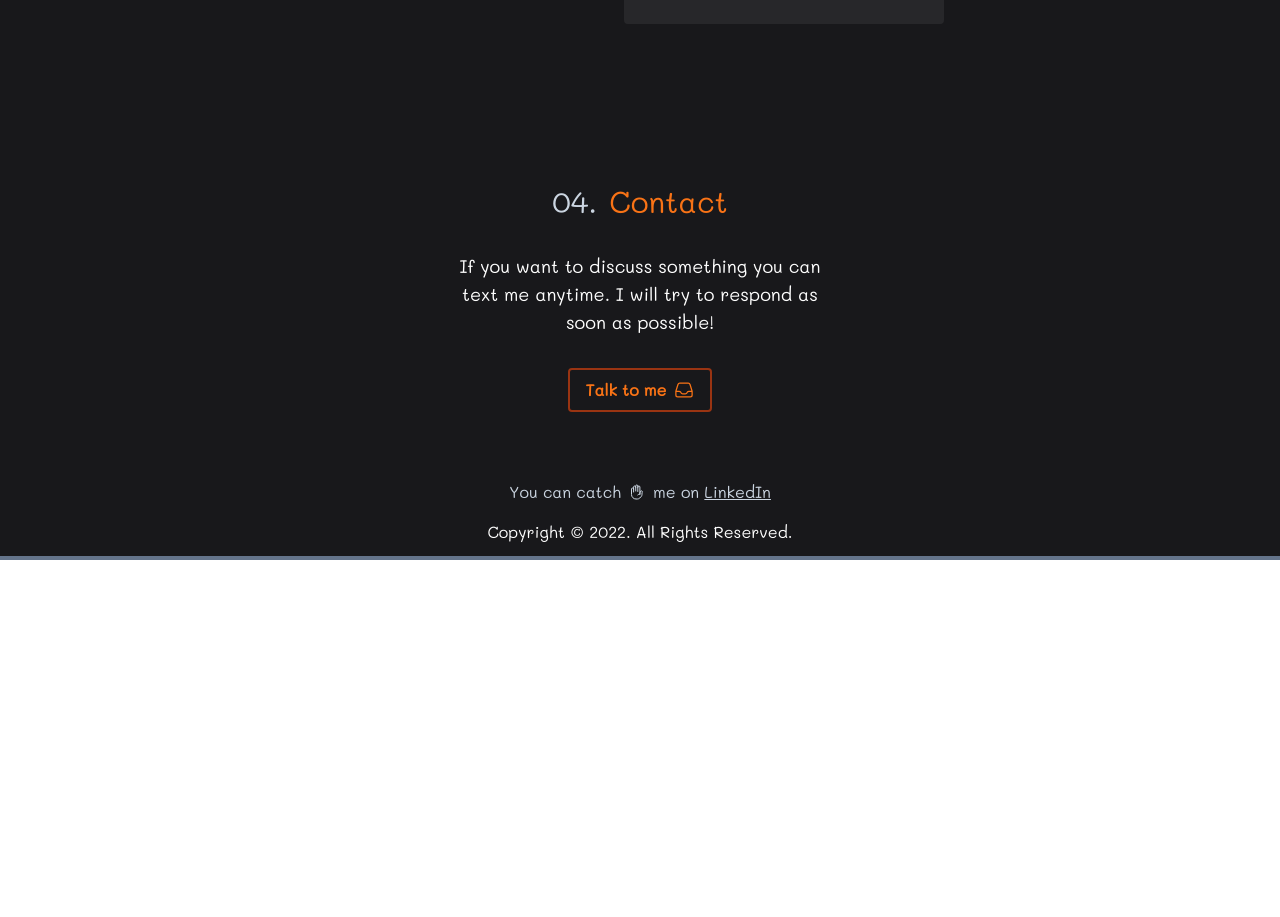
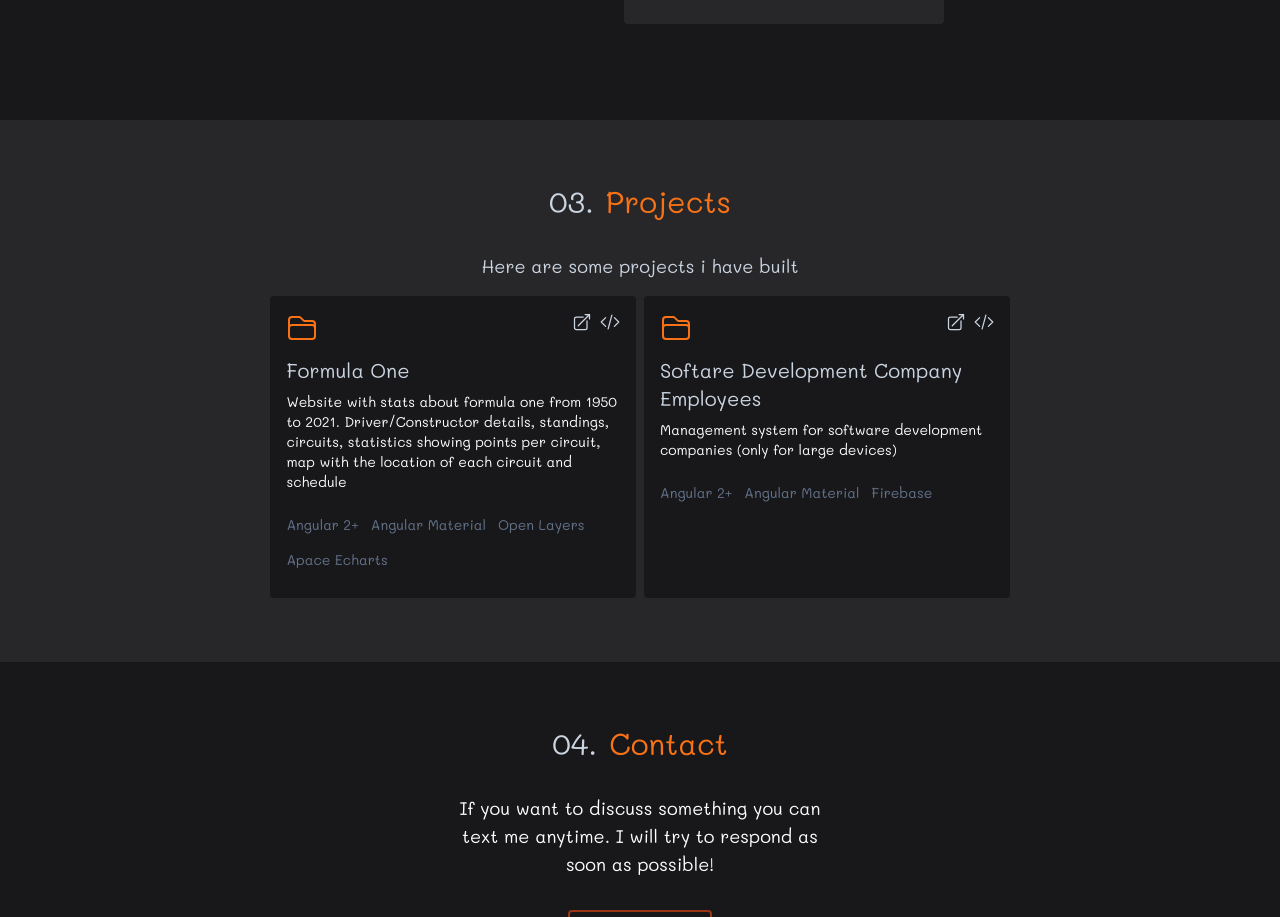
Before and after one commit to GeorgiosDoudouliakis/portfolio-v2, a React (Create React App) app: page / in a window 1280 px wide. Shown: the part 1520-2437 px from the top of the page. Before the commit the page ends 2080 px from the top, so only its background shows below. Built offline with nearby package versions, Linux system fonts and the light colour scheme.

Commit message:
feat: Projects component implementation

```diff
--- a/src/App.js
+++ b/src/App.js
@@ -3,6 +3,7 @@ import Header from './components/header/Header';
 import Intro from './components/intro/Intro';
 import About from './components/about/About';
 import Experience from "./components/experience/Experience";
+import Projects from "./components/Projects/Projects";
 import Contact from './components/contact/Contact';
 import FindMeOnLinkedin from "./components/find-me-on-linkedin/FindMeOnLinkedin";
 import Footer from './components/footer/Footer';
@@ -17,6 +18,7 @@ function App() {
           <Intro/>
           <About/>
           <Experience/>
+          <Projects/>
           <Contact/>
           <FindMeOnLinkedin/>
           <Footer/>
--- /dev/null
+++ b/src/components/Projects/Projects.js
@@ -0,0 +1,70 @@
+import {motion} from "framer-motion";
+
+export default function Projects() {
+    const projects = [
+        {
+            title: 'Formula One',
+            description: 'Website with stats about formula one from 1950 to 2021. Driver/Constructor details, standings, circuits, statistics showing points per circuit, map with the location of each circuit and schedule',
+            links: {
+                preview: 'https://georgiosdoudouliakis.github.io/formula-one/',
+                code: 'https://github.com/GeorgiosDoudouliakis/formula-one'
+            },
+            technologies: ["Angular 2+", "Angular Material", "Open Layers", "Apace Echarts"]
+        },
+        {
+            title: 'Softare Development Company Employees',
+            description: 'Management system for software development companies (only for large devices)',
+            links: {
+                preview: 'https://software-dev-company-employees.firebaseapp.com/auth/login',
+                code: 'https://github.com/GeorgiosDoudouliakis/software-development-company-employees'
+            },
+            technologies: ["Angular 2+", "Angular Material", "Firebase"]
+        }
+    ];
+
+    return (
+        <motion.section id="projects" className="text-center py-10 px-6 bg-zinc-800 md:py-14 lg:py-16" initial={{ opacity: 0 }}
+                 whileInView={{ opacity: 1 }} transition={{ delay: 0.2 }} viewport={{ once: true }}>
+            <div className="flex justify-center text-3xl mb-8">
+                <span className="mr-3 text-slate-300">03.</span>
+                <h2 className="text-orange-500">Projects</h2>
+            </div>
+            <p className="mb-4 text-slate-300 xl:text-lg">Here are some projects i have built</p>
+            <section className="grid grid-cols-1 gap-y-2 md:grid-cols-2 md:gap-2 lg:w-3/5 lg:mx-auto">
+                {
+                    projects.map((project, projectId) => (
+                        <motion.article key={projectId} className="p-4 bg-zinc-900 rounded" initial={{ opacity: 0, scale: 0 }}
+                                 whileInView={{ opacity: 1, scale: 1 }} transition={{ delay: 0.2*(projectId + 0.5) }} viewport={{ once: true }}>
+                            <div className="flex justify-between align-middle mb-3">
+                                <svg xmlns="http://www.w3.org/2000/svg" fill="none" viewBox="0 0 24 24" strokeWidth={1.5} stroke="currentColor" className="text-orange-500 w-8 h-8">
+                                    <path strokeLinecap="round" strokeLinejoin="round" d="M2.25 12.75V12A2.25 2.25 0 014.5 9.75h15A2.25 2.25 0 0121.75 12v.75m-8.69-6.44l-2.12-2.12a1.5 1.5 0 00-1.061-.44H4.5A2.25 2.25 0 002.25 6v12a2.25 2.25 0 002.25 2.25h15A2.25 2.25 0 0021.75 18V9a2.25 2.25 0 00-2.25-2.25h-5.379a1.5 1.5 0 01-1.06-.44z" />
+                                </svg>
+                                <div className="flex">
+                                    <a href={project.links.preview} rel="noreferrer" target="_blank" className="w-5 h-5 mb-auto ml-2 text-slate-300 hover:text-orange-500">
+                                        <svg xmlns="http://www.w3.org/2000/svg" fill="none" viewBox="0 0 24 24" strokeWidth={1.5} stroke="currentColor">
+                                            <path strokeLinecap="round" strokeLinejoin="round" d="M13.5 6H5.25A2.25 2.25 0 003 8.25v10.5A2.25 2.25 0 005.25 21h10.5A2.25 2.25 0 0018 18.75V10.5m-10.5 6L21 3m0 0h-5.25M21 3v5.25" />
+                                        </svg>
+                                    </a>
+                                    <a href={project.links.code} rel="noreferrer" target="_blank" className="w-5 h-5 mb-auto ml-2 text-slate-300 hover:text-orange-500">
+                                        <svg xmlns="http://www.w3.org/2000/svg" fill="none" viewBox="0 0 24 24" strokeWidth={1.5} stroke="currentColor">
+                                            <path strokeLinecap="round" strokeLinejoin="round" d="M17.25 6.75L22.5 12l-5.25 5.25m-10.5 0L1.5 12l5.25-5.25m7.5-3l-4.5 16.5" />
+                                        </svg>
+                                    </a>
+                                </div>
+                            </div>
+                            <h3 className="text-xl mb-2 text-slate-300 md:text-left">{project.title}</h3>
+                            <p className="text-sm text-white mb-5 md:text-left">{project.description}</p>
+                            <ul className="block text-center md:text-left">
+                                {
+                                    project.technologies.map((tech, techId) => (
+                                        <li key={techId} className="inline-block text-sm mr-3 mb-3 text-slate-500">{tech}</li>
+                                    ))
+                                }
+                            </ul>
+                        </motion.article>
+                    ))
+                }
+            </section>
+        </motion.section>
+    )
+}
```
